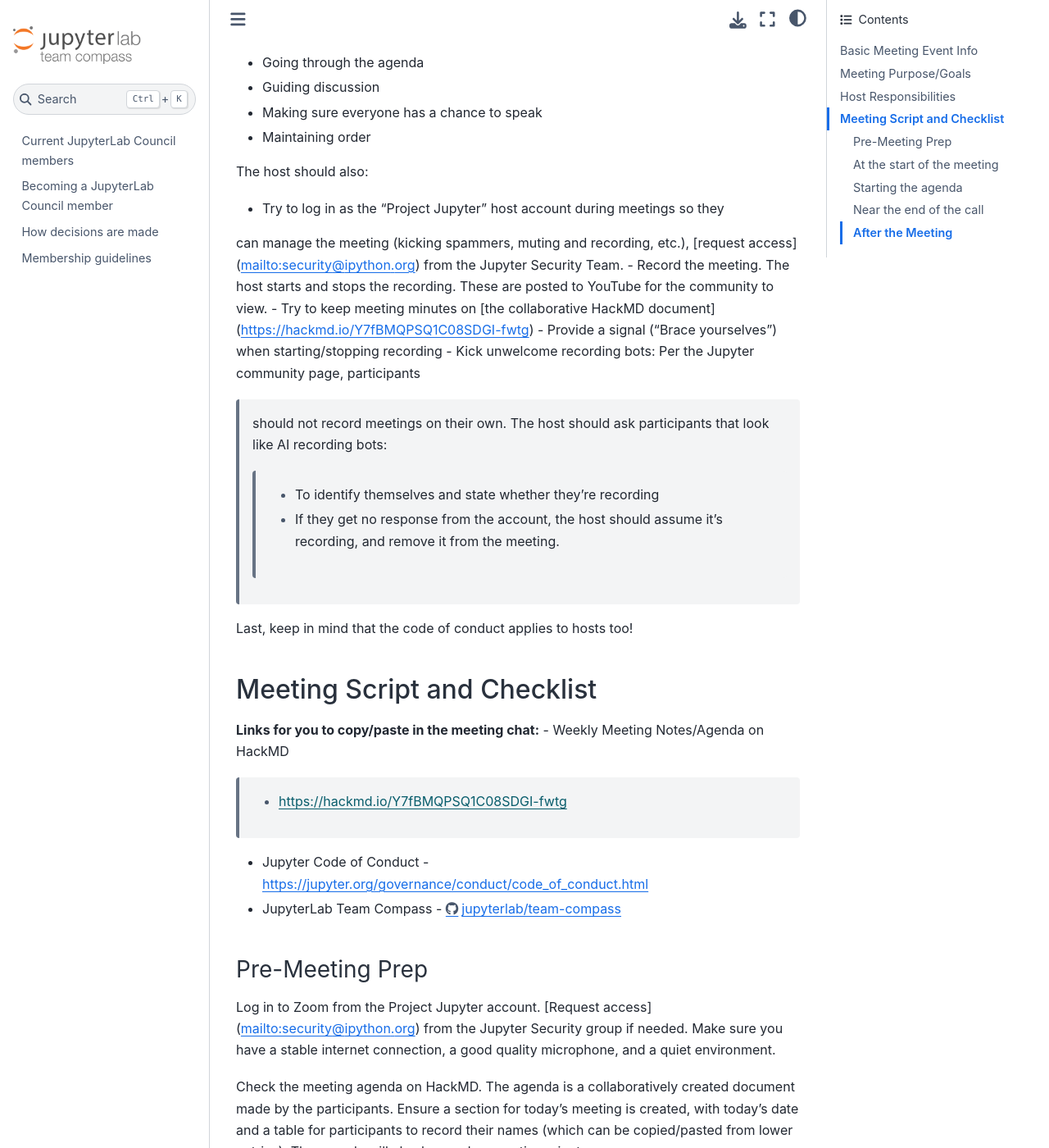
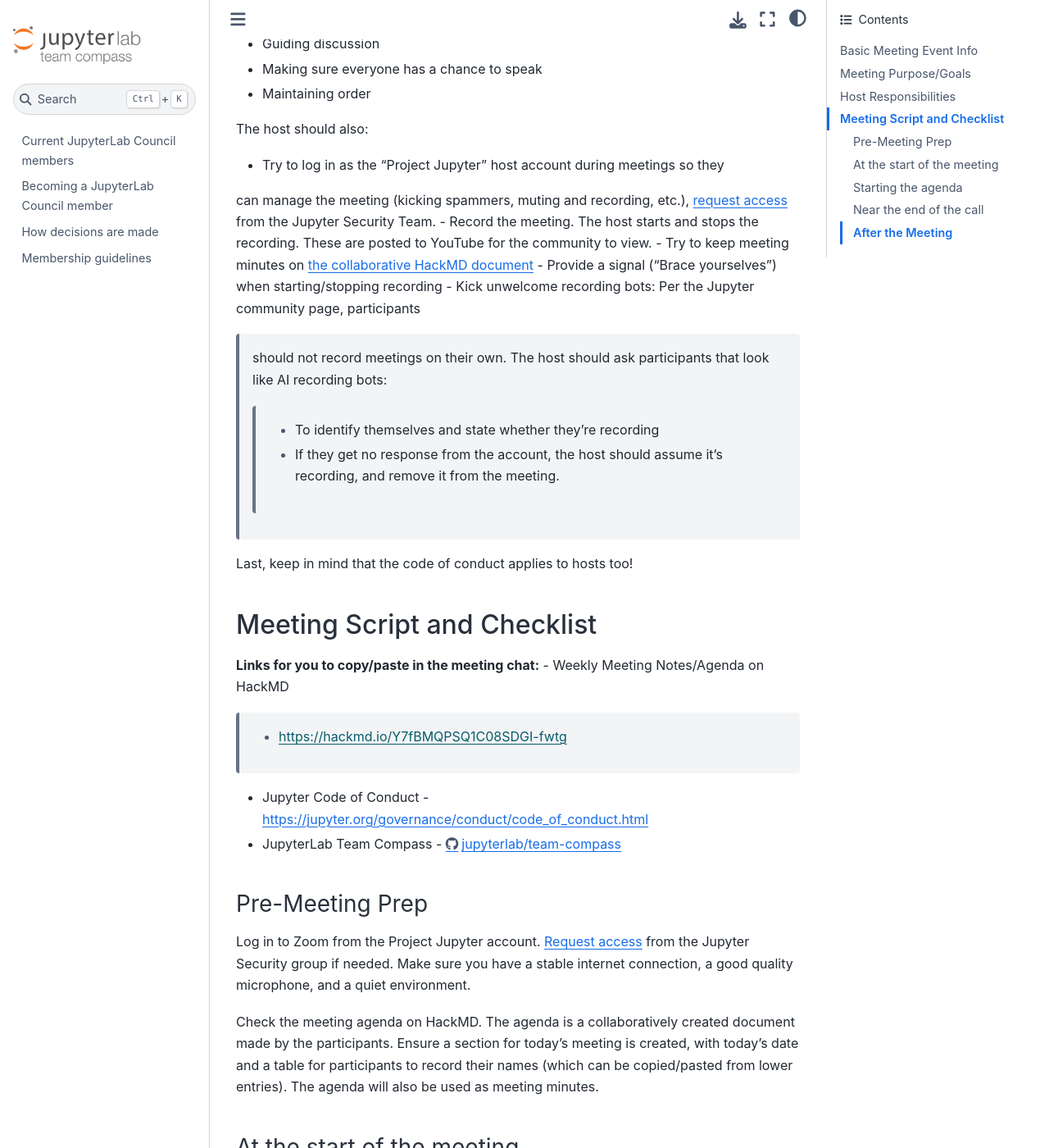
Before and after one commit to jupyterlab/frontends-team-compass, a Sphinx documentation site: the page built from docs/host_guide.rst, in a window 1280 px wide and 1400 px high, scrolled down 1136 px. Shown: the whole window at 82% size. Built offline with Sphinx 7.4.7 and the Sphinx Book theme 1.1.4, drawn with Linux system fonts in a browser that asks for light colours; some of the changed text lies outside the part shown.

Commit message:
Fixed markdown style links, used rst style.

```diff
--- a/docs/host_guide.rst
+++ b/docs/host_guide.rst
@@ -12,9 +12,9 @@
 Basic Meeting Event Info
 ------------------------
 
-JupyterLab team meetings are held every Wednesday. You can check the [Jupyter Community Meetings calendar](https://jupyter.org/community#calendar) for the exact time in your timezone.
+JupyterLab team meetings are held every Wednesday. You can check the `Jupyter Community Meetings calendar <https://jupyter.org/community#calendar>`_ for the exact time in your timezone.
 
-Read the [weekly meeting notes/agenda here](https://hackmd.io/Y7fBMQPSQ1C08SDGI-fwtg).
+Read the `weekly meeting notes/agenda here <https://hackmd.io/Y7fBMQPSQ1C08SDGI-fwtg>`_.
 
 Meeting Purpose/Goals
 ---------------------
@@ -49,11 +49,11 @@
 The host should also:
 
 - Try to log in as the “Project Jupyter” host account during meetings so they
-can manage the meeting (kicking spammers, muting and recording, etc.), [request
-access](mailto:security@ipython.org) from the Jupyter Security Team.
+can manage the meeting (kicking spammers, muting and recording, etc.), `request
+access <mailto:security@ipython.org>`_ from the Jupyter Security Team.
 - Record the meeting. The host starts and stops the recording. These are
 posted to YouTube for the community to view.
-- Try to keep meeting minutes on [the collaborative HackMD document](https://hackmd.io/Y7fBMQPSQ1C08SDGI-fwtg)
+- Try to keep meeting minutes on `the collaborative HackMD document <https://hackmd.io/Y7fBMQPSQ1C08SDGI-fwtg>`_
 - Provide a signal ("Brace yourselves") when starting/stopping recording
 - Kick unwelcome recording bots: Per the Jupyter community page, participants
   should not record meetings on their own. The host should ask participants
@@ -78,7 +78,7 @@
 Pre-Meeting Prep
 ^^^^^^^^^^^^^^^^
 
-Log in to Zoom from the Project Jupyter account. [Request access](mailto:security@ipython.org)
+Log in to Zoom from the Project Jupyter account. `Request access <mailto:security@ipython.org>`_
 from the Jupyter Security group if needed. Make sure you have a stable internet
 connection, a good quality microphone, and a quiet environment.
 
@@ -154,6 +154,6 @@
 corrections and formatting you can.
 
 Publish the minutes: Convert the HackMD document to markdown and publish
-it to the relevant Weekly Team Meetings archive issue on GitHub [(example)](https://github.com/jupyterlab/team-compass/issues/205)
+it to the relevant Weekly Team Meetings archive issue on GitHub `(example) <(https://github.com/jupyterlab/team-compass/issues/205>`_
 in the JupyterLab team-compass repository for the corresponding time period
 (search issues, and look for the 6 month period the meeting belongs to).
```
